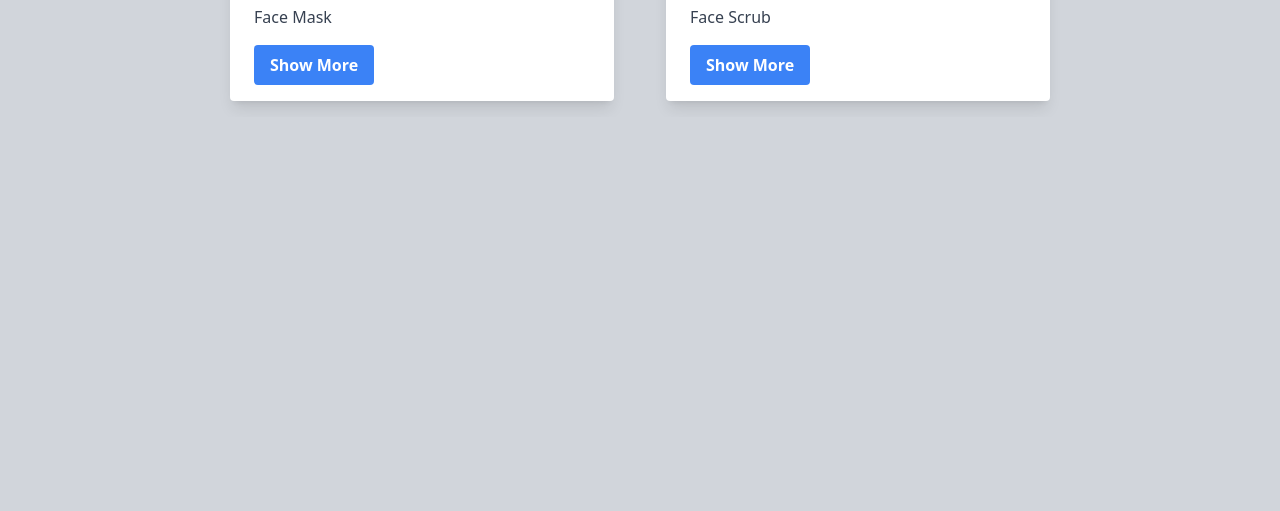
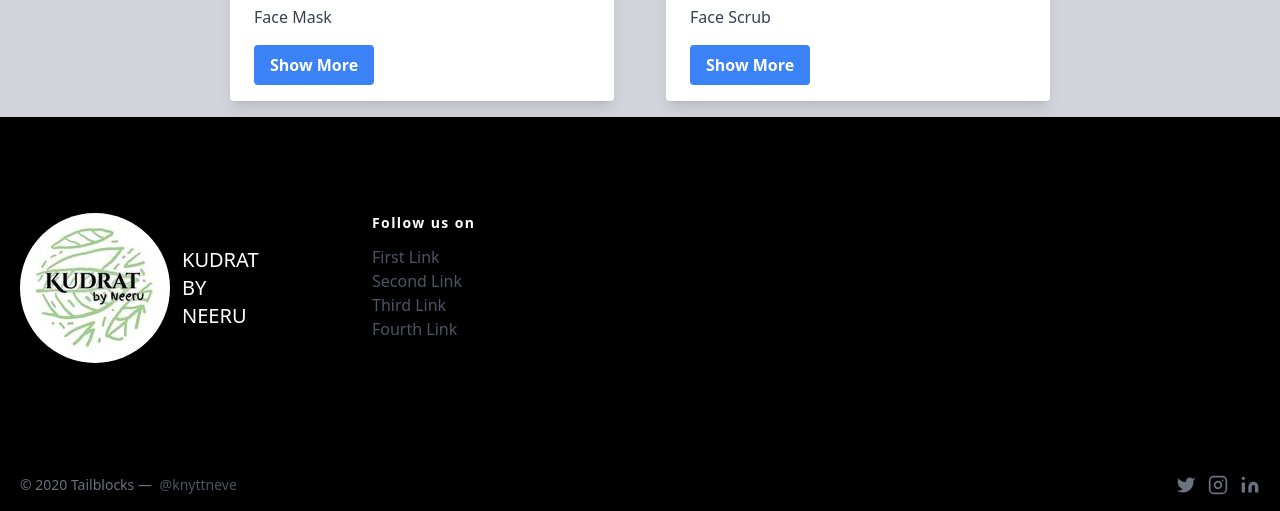
Before and after one commit to hritikmittal09/kudrat, a website: page index.html in a window 1280 px wide. Shown: the part 1003-1514 px from the top of the page. Before the commit the page ends 1120 px from the top, so only its background shows below. Drawn offline with Linux system fonts and the light colour scheme.

Commit message:
footer added

```diff
--- a/index.html
+++ b/index.html
@@ -61,6 +61,69 @@
     </div>
   </section>
 
+  <footer class="bg-black  text-white ">
+    <div class="container  text-white px-5 py-24 mx-auto flex md:items-center lg:items-start md:flex-row md:flex-nowrap flex-wrap flex-col">
+      <div class="w-64 flex-shrink-0 md:mx-0 mx-auto text-center md:text-left">
+        <a class="flex title-font font-medium items-center md:justify-start justify-center text-gray-900">
+          <img src="./images/logo.jpg" style="border-radius: 50% ; justify-content: center; align-items: center ; display: flex;"  class=" rounded">
+          <span class="ml-3 text-xl text-white">KUDRAT BY NEERU</span>
+        </a>
+
+      </div>
+      <div class="flex-grow flex flex-wrap md:pl-20 -mb-10 md:mt-0 mt-10 md:text-left text-center">
+        <div class="lg:w-1/4 md:w-1/2 w-full px-4">
+          <h2 class="title-font  text-white font-bold tracking-widest text-sm mb-3">Follow us on</h2>
+          <nav class="list-none mb-10">
+            <li>
+              <a class="text-gray-600 hover:text-gray-800">First Link</a>
+            </li>
+            <li>
+              <a class="text-gray-600 hover:text-gray-800">Second Link</a>
+            </li>
+            <li>
+              <a class="text-gray-600 hover:text-gray-800">Third Link</a>
+            </li>
+            <li>
+              <a class="text-gray-600 hover:text-gray-800">Fourth Link</a>
+            </li>
+          </nav>
+        </div>
+
+
+
+      </div>
+    </div>
+    <div class="bg-black">
+      <div class="container mx-auto py-4 px-5 flex flex-wrap flex-col sm:flex-row">
+        <p class="text-gray-500 text-sm text-center sm:text-left">© 2020 Tailblocks —
+          <a href="https://twitter.com/knyttneve" rel="noopener noreferrer" class="text-gray-600 ml-1" target="_blank">@knyttneve</a>
+        </p>
+        <span class="inline-flex sm:ml-auto sm:mt-0 mt-2 justify-center sm:justify-start">
+
+          <a class="ml-3 text-gray-500">
+            <svg fill="currentColor" stroke-linecap="round" stroke-linejoin="round" stroke-width="2" class="w-5 h-5" viewBox="0 0 24 24">
+              <path d="M23 3a10.9 10.9 0 01-3.14 1.53 4.48 4.48 0 00-7.86 3v1A10.66 10.66 0 013 4s-4 9 5 13a11.64 11.64 0 01-7 2c9 5 20 0 20-11.5a4.5 4.5 0 00-.08-.83A7.72 7.72 0 0023 3z"></path>
+            </svg>
+          </a>
+          <a class="ml-3 text-gray-500">
+            <svg fill="none" stroke="currentColor" stroke-linecap="round" stroke-linejoin="round" stroke-width="2" class="w-5 h-5" viewBox="0 0 24 24">
+              <rect width="20" height="20" x="2" y="2" rx="5" ry="5"></rect>
+              <path d="M16 11.37A4 4 0 1112.63 8 4 4 0 0116 11.37zm1.5-4.87h.01"></path>
+            </svg>
+          </a>
+          <a class="ml-3 text-gray-500">
+            <svg fill="currentColor" stroke="currentColor" stroke-linecap="round" stroke-linejoin="round" stroke-width="0" class="w-5 h-5" viewBox="0 0 24 24">
+              <path stroke="none" d="M16 8a6 6 0 016 6v7h-4v-7a2 2 0 00-2-2 2 2 0 00-2 2v7h-4v-7a6 6 0 016-6zM2 9h4v12H2z"></path>
+              <circle cx="4" cy="4" r="2" stroke="none"></circle>
+            </svg>
+          </a>
+        </span>
+      </div>
+    </div>
+  </footer>
+
+
+
 
 
   <script >
```
Also changed, not shown: src/output.css.
